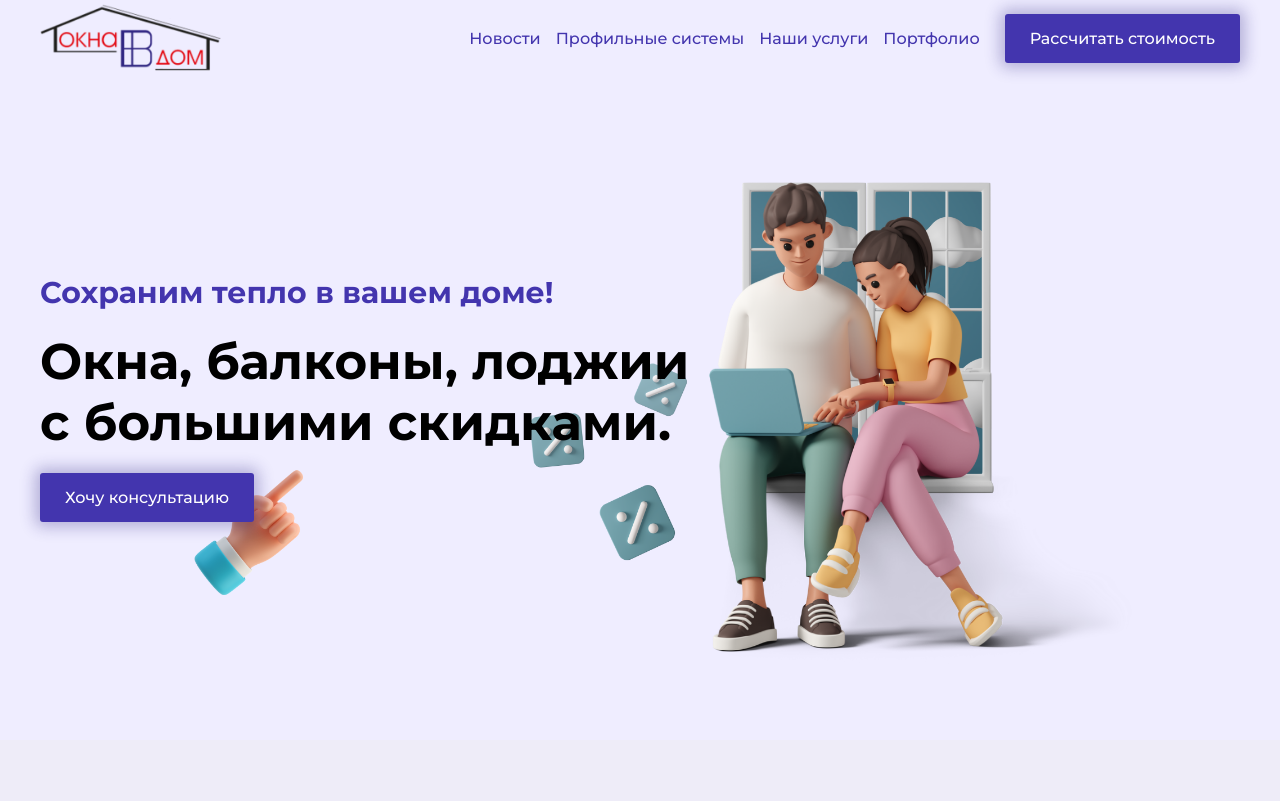
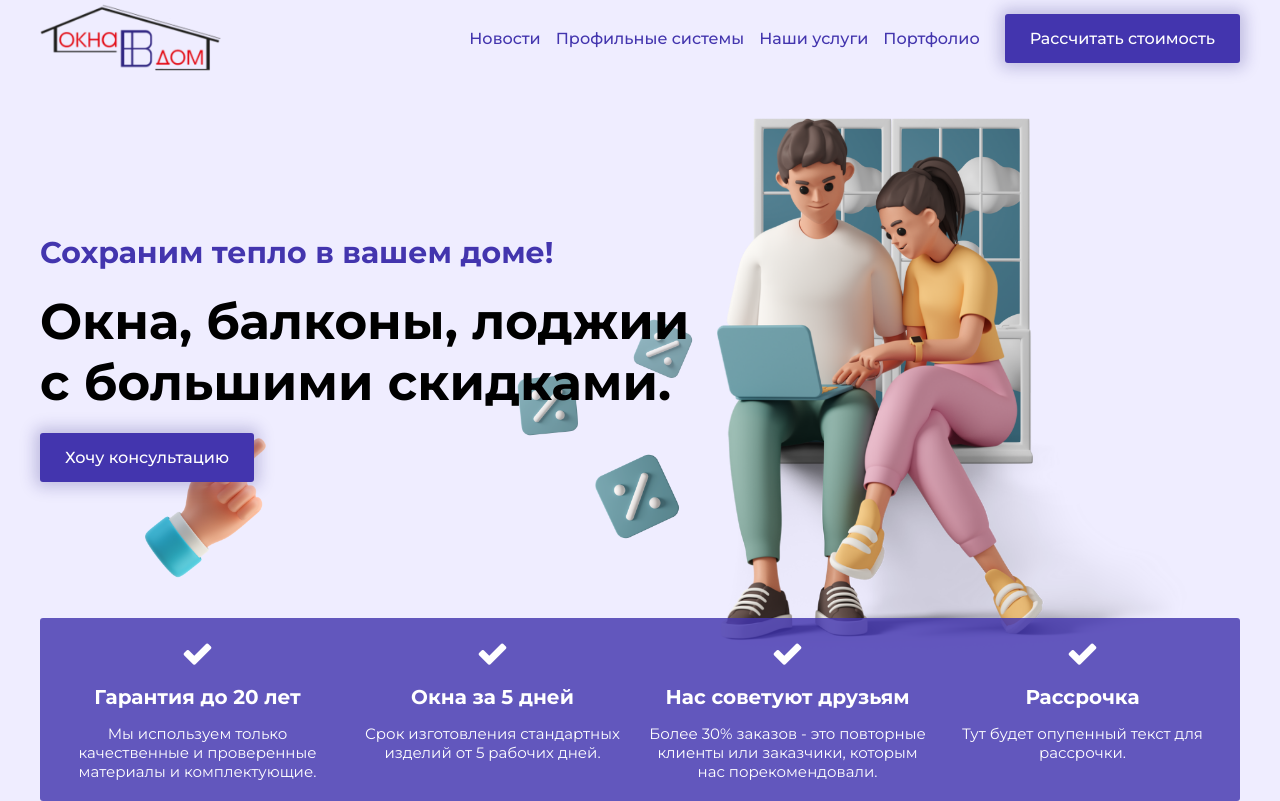
Before and after one commit to N-REY25/okna-v-dom_website, a PHP site: page / in a window 1280 px wide. Shown: the part 60-861 px from the top of the page. Before the commit the page ends 712 px from the top, so only its background shows below. Run offline with PHP 8.4, Linux system fonts and the light colour scheme.

Commit message:
Gerasimov Andrey

```diff
--- a/css/style.css
+++ b/css/style.css
@@ -98,7 +98,7 @@ header {
 .hn_button {
     text-decoration: none;
     background-color: #4335ae;
-    box-shadow: 0px 0px 15px 5px #31278350;
+    box-shadow: 0px 0px 15px 5px #31278340;
     color: #fff;
     border-radius: 3px;
     font-weight: 500;
@@ -128,6 +128,7 @@ header {
 .welcome_section {
     display: flex;
     justify-content: center;
+    margin-top: -40px;
 }
 
 .welcome {
@@ -138,7 +139,7 @@ header {
     align-items: flex-start;
     background-image: url(/img/welcome.png);
     background-position: center;
-    background-size: 90%;
+    background-size: 100%;
     background-repeat: no-repeat;
 }
 
@@ -149,7 +150,7 @@ header {
 }
 
 .w_h1 {
-    width: 650px;
+    max-width: 650px;
     font-size: 50px;
     margin-top: 20px;
     margin-bottom: 20px;
@@ -158,7 +159,7 @@ header {
 .w_a {
     text-decoration: none;
     background-color: #4335ae;
-    box-shadow: 0px 0px 15px 5px #31278350;
+    box-shadow: 0px 0px 15px 5px #31278340;
     color: #fff;
     font-weight: 500;
     border-radius: 3px;
@@ -171,6 +172,49 @@ header {
 
 .w_a:hover {
     background-color: #312783;
+}
+
+.w_img {
+    display: none;
+}
+
+/* Преимущества */
+
+.advantages_section {
+    display: flex;
+    justify-content: center;
+    margin-top: -40px;
+}
+
+.advantages {
+    display: flex;
+    justify-content: space-between;
+    background-color: #4335aed0;
+    border-radius: 3px;
+    padding: 10px;
+}
+
+.a_item {
+    width: 100%;
+    display: flex;
+    flex-direction: column;
+    align-items: center;
+    text-align: center;
+    color: #fff;
+    margin-top: 10px;
+    margin-left: 5px;
+    margin-right: 5px;
+    margin-bottom: 10px;
+}
+
+.ai_h2 {
+    font-size: 20px;
+    margin-top: 15px;
+    margin-bottom: 15px;
+}
+
+.ai_p {
+    font-size: 15px;
 }
 
 /* Адаптив */
@@ -193,7 +237,7 @@ header {
 
     .m_a {
         text-decoration: none;
-        background-color: #31278380;
+        background-color: #4335ae;
         border-radius: 3px;
         color: #fff;
         font-weight: bold;
@@ -214,6 +258,28 @@ header {
     header {
         padding-top: 10px;
     }
+
+    .welcome {
+        background: none;
+        justify-content: flex-start;
+        align-items: center;
+        text-align: center;
+        margin-top: 50px;
+    }
+
+    .w_p {
+        font-size: 17px;
+    }
+
+    .w_h1 {
+        font-size: 25px;
+    }
+
+    .w_img {
+        display: flex;
+        width: 100%;
+        margin-top: 20px;
+    }
 }
 
 @media screen and (max-width:320px) {
--- a/index.php
+++ b/index.php
@@ -49,6 +49,40 @@
                     <p class="w_p">Сохраним тепло в вашем доме!</p>
                     <h1 class="w_h1">Окна, балконы, лоджии с большими скидками.</h1>
                     <a class="w_a" href="#">Хочу консультацию</a>
+                    <img class="w_img" src="img/welcome_2.png" alt="welcome_2">
+                </div>
+            </div>
+        </section>
+        <section class="advantages_section">
+            <div class="wrapper">
+                <div class="advantages">
+                    <div class="a_item">
+                        <i class="fa fa-check fa-fw fa-2x" aria-hidden="true"></i>
+                        <h2 class="ai_h2">Гарантия до 20 лет</h2>
+                        <p class="ai_p">Мы используем только качественные и проверенные материалы и комплектующие.</p>
+                    </div>
+                    <div class="a_item">
+                        <i class="fa fa-check fa-fw fa-2x" aria-hidden="true"></i>
+                        <h2 class="ai_h2">Окна за 5 дней</h2>
+                        <p class="ai_p">Срок изготовления стандартных изделий от 5 рабочих дней.</p>
+                    </div>
+                    <div class="a_item">
+                        <i class="fa fa-check fa-fw fa-2x" aria-hidden="true"></i>
+                        <h2 class="ai_h2">Нас советуют друзьям</h2>
+                        <p class="ai_p">Более 30% заказов - это повторные клиенты или заказчики, которым нас порекомендовали.</p>
+                    </div>
+                    <div class="a_item">
+                        <i class="fa fa-check fa-fw fa-2x" aria-hidden="true"></i>
+                        <h2 class="ai_h2">Рассрочка</h2>
+                        <p class="ai_p">Тут будет опупенный текст для рассрочки.</p>
+                    </div>
+                </div>
+            </div>
+        </section>
+        <section>
+            <div class="wrapper">
+                <div>
+
                 </div>
             </div>
         </section>
```
Also changed, not shown: img/welcome_2.png (added).
